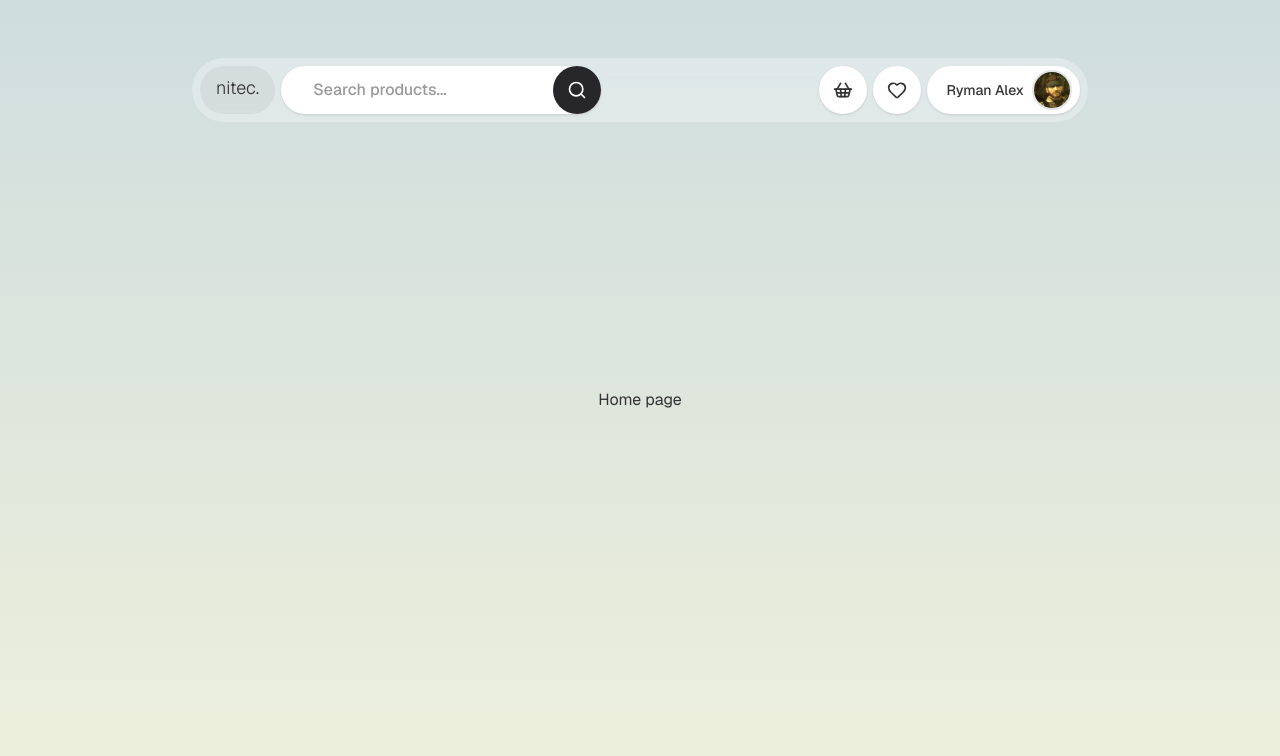
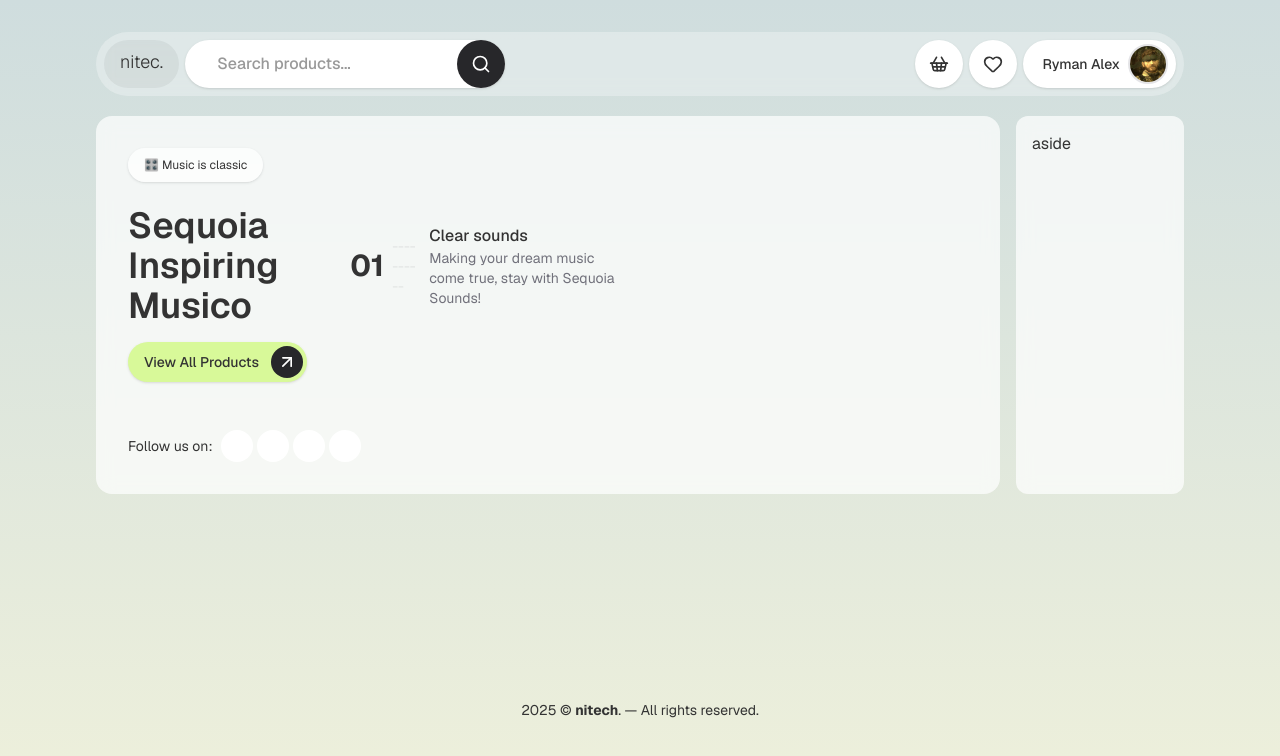
Before and after one commit to YuriBrunetto/islandhub, a Next.js app: page / in a window 1280 px wide. Shown: the top 756 px of the page. Built offline with nearby package versions, Linux system fonts and the light colour scheme.

Commit message:
add banners content

```diff
--- a/src/app/layout.tsx
+++ b/src/app/layout.tsx
@@ -27,7 +27,7 @@ export default function RootLayout({
       <body
         className={`${geistSans.variable} ${geistMono.variable} antialiased`}
       >
-        {children}
+        <main className="max-w-6xl mx-auto">{children}</main>
       </body>
     </html>
   )
--- a/src/app/page.tsx
+++ b/src/app/page.tsx
@@ -1,10 +1,21 @@
+import Footer from '@/components/common/footer'
 import Header from '@/components/common/header'
+import Banners from '@/components/home/banners'
 
 export default function Home() {
   return (
-    <div className="grid grid-rows-[20px_1fr_20px] items-center justify-items-center min-h-screen p-8 pb-20 gap-16 sm:p-20 font-[family-name:var(--font-geist-sans)]">
+    <div className="grid grid-rows-[20px_1fr_20px] items-start justify-items-center min-h-screen p-8 pb-20 gap-16 font-[family-name:var(--font-geist-sans)]">
       <Header />
-      <p>Home page</p>
+
+      <div className="grid grid-cols-6 gap-4 w-full">
+        <Banners />
+
+        <aside className="bg-white/70 p-4 backdrop-blur-sm rounded-xl">
+          aside
+        </aside>
+      </div>
+
+      <Footer />
     </div>
   )
 }
--- /dev/null
+++ b/src/components/common/footer.tsx
@@ -0,0 +1,8 @@
+export default function Footer() {
+  return (
+    <footer className="text-sm">
+      {new Date().getFullYear()} &copy;{' '}
+      <span className="font-bold">nitech</span>. &mdash; All rights reserved.
+    </footer>
+  )
+}
--- a/src/components/common/header.tsx
+++ b/src/components/common/header.tsx
@@ -1,10 +1,23 @@
 import Image from 'next/image'
 import HeaderButton from './header-button'
 import Searchbar from './searchbar'
+import * as motion from 'motion/react-client'
 
 export default function Header() {
   return (
-    <header className="w-full p-2 flex items-center justify-between rounded-full max-w-4xl h-16 bg-white/30 backdrop-blur-sm">
+    <motion.header
+      initial={{ opacity: 0, translateY: '-10%' }}
+      animate={{ opacity: 1, translateY: 0 }}
+      transition={{
+        duration: 0.4,
+        scale: {
+          type: 'spring',
+          visualDuration: 0.3,
+          bounce: 0.5
+        }
+      }}
+      className="w-full p-2 flex items-center justify-between rounded-full h-16 bg-white/30 backdrop-blur-sm"
+    >
       <div className="flex items-center">
         <a
           href="#"
@@ -30,6 +43,6 @@ export default function Header() {
           </span>
         </button>
       </div>
-    </header>
+    </motion.header>
   )
 }
--- a/src/components/common/searchbar.tsx
+++ b/src/components/common/searchbar.tsx
@@ -21,7 +21,7 @@ export default function Searchbar() {
       className="h-12 px-8 pr-16 flex items-center relative rounded-full bg-white shadow transition-all"
       variants={variants}
       initial="initial"
-      transition={{ type: 'spring', stiffness: 50, duration: 100 }}
+      transition={{ type: 'spring', duration: 0.3 }}
       animate={focused ? 'expanded' : 'initial'}
     >
       <input
--- /dev/null
+++ b/src/components/home/banners.tsx
@@ -0,0 +1,57 @@
+import { ArrowUpRight } from 'lucide-react'
+import Link from 'next/link'
+
+function SocialButton() {
+  return (
+    <a href="#" title="TikTok" className="w-8 h-8 rounded-full bg-white"></a>
+  )
+}
+
+export default function Banners() {
+  return (
+    <section className="bg-white/70 backdrop-blur-sm col-span-5 p-8 rounded-2xl">
+      {/* banner 1 */}
+      <div className="flex flex-col items-start">
+        <span className="text-[12px] rounded-full px-4 py-2 bg-white/70 shadow">
+          🎛️ Music is classic
+        </span>
+
+        <div className="mt-4 max-w-[60%]">
+          <div className="flex items-center mt-2 space-x-2">
+            <h2 className="text-4xl font-semibold">Sequoia Inspiring Musico</h2>
+            <span className="font-bold text-3xl">01</span>
+            <span className="text-sm opacity-10">----------</span>
+            <div className="">
+              <p className="font-medium">Clear sounds</p>
+              <p className="text-sm text-zinc-500">
+                Making your dream music come true, stay with Sequoia Sounds!
+              </p>
+            </div>
+          </div>
+        </div>
+
+        <Link
+          href="/products"
+          title="View All Products"
+          className="relative h-10 pl-4 pr-12 py-2 bg-lime-200 flex items-center break-normal mt-4 rounded-full font-medium text-sm transition-all shadow hover:shadow-md"
+        >
+          View All Products
+          <span className="w-8 h-8 rounded-full bg-zinc-800 absolute flex items-center justify-center right-[4px] bottom-[4px]">
+            <ArrowUpRight color="#ffffff" size={20} />
+          </span>
+        </Link>
+
+        <div className="flex items-center mt-12">
+          <span className="text-sm">Follow us on:</span>
+
+          <div className="flex items-center space-x-1 ml-2">
+            <SocialButton />
+            <SocialButton />
+            <SocialButton />
+            <SocialButton />
+          </div>
+        </div>
+      </div>
+    </section>
+  )
+}
```
